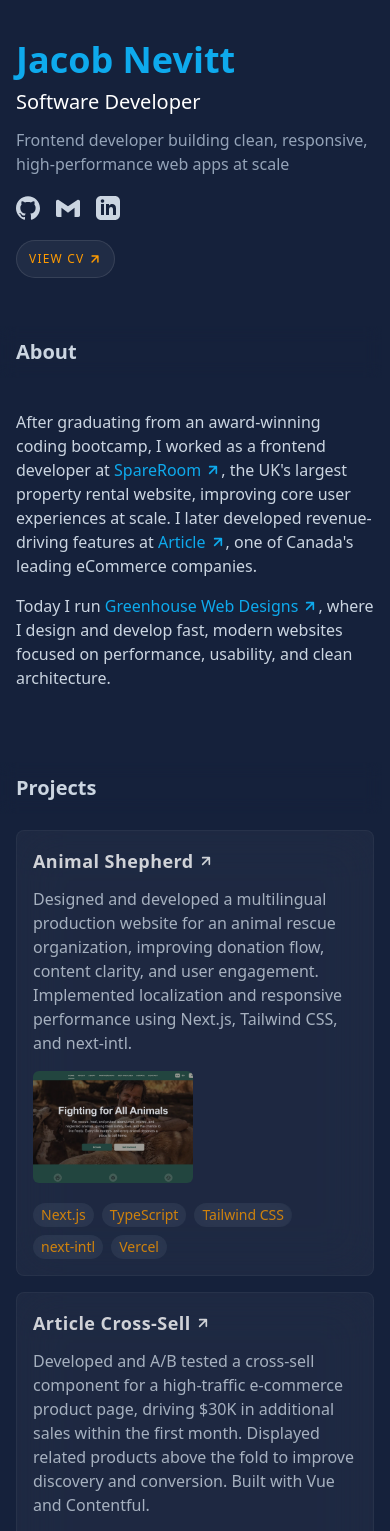
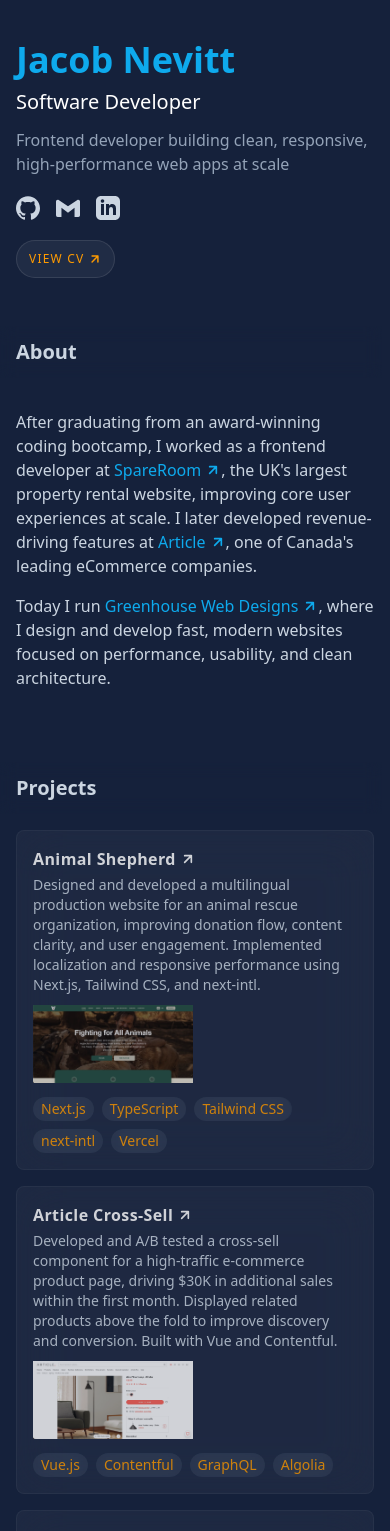
Before and after one commit to jacobadam/jacobnevitt-portfolio, a Next.js app: page / in a window 390 px wide. Shown: the top 1531 px of the page. Built offline with nearby package versions, Linux system fonts and the light colour scheme.

Commit message:
update card layout to make responsive across all devices

```diff
--- a/app/components/ui/project-card.tsx
+++ b/app/components/ui/project-card.tsx
@@ -9,9 +9,9 @@ export const ProjectCard = ({ project }: ProjectCardProps) => {
   return (
     <li>
       <a href={project.href} rel="noopener noreferrer" target="_blank">
-        <div className="group flex flex-col p-4 mb-4 rounded-lg gap-3 scale-100 hover:scale-101 opacity-80 hover:opacity-100 bg-white/5 hover:bg-white/10 backdrop-blur-xl hover:backdrop-blur-md border border-white/5 hover:border-white/20">
-          <div className="group text-white relative flex w-fit items-center gap-1 transition-all group-hover:text-secondary lg:mb-2">
-            <h2 className="text-lg lg:text-xl font-bold tracking-wide">
+        <div className="group flex flex-col p-4 mb-4 rounded-lg scale-100 hover:scale-101 opacity-80 hover:opacity-100 bg-white/5 hover:bg-white/10 backdrop-blur-xl hover:backdrop-blur-md border border-white/5 hover:border-white/20">
+          <div className="group text-white relative flex w-fit items-center gap-1 transition-all group-hover:text-secondary">
+            <h2 className="text-base lg:text-lg font-bold tracking-wide">
               {project.name}
             </h2>
             <svg
@@ -26,19 +26,25 @@ export const ProjectCard = ({ project }: ProjectCardProps) => {
               <path d="M7 17L17 7M17 7H7M17 7V17" />
             </svg>
           </div>
-          <div className="flex flex-col-reverse lg:flex-row flex-start gap-4 items-start mb-2">
-            <div className="relative w-40 lg:w-1/4 h-28">
-              <Image
-                src={project.imageUrl}
-                alt=""
-                fill
-                className="object-cover rounded-md"
-              />
+
+          <div className="flex flex-col-reverse xl:flex-row gap-1 xl:gap-4 items-start mt-1 mb-2">
+            <div className="w-full xl:w-2/5 flex justify-start">
+              <div className="relative w-40 sm:w-48 md:w-56 xl:w-full aspect-video">
+                <Image
+                  src={project.imageUrl}
+                  alt={`${project.name} screenshot`}
+                  fill
+                  className="object-contain rounded-md"
+                  sizes="(min-width: 1280px) 40vw, 224px"
+                />
+              </div>
             </div>
-            <div className="w-full lg:w-3/4">
-              <p className="text-base">{project.description}</p>
+
+            <div className="w-full xl:w-3/5 2xl:mt-1">
+              <p className="text-sm">{project.description}</p>
             </div>
           </div>
+
           <ul className="flex flex-row gap-2 flex-wrap">
             {project.technologies.map((tech) => (
               <li
```
